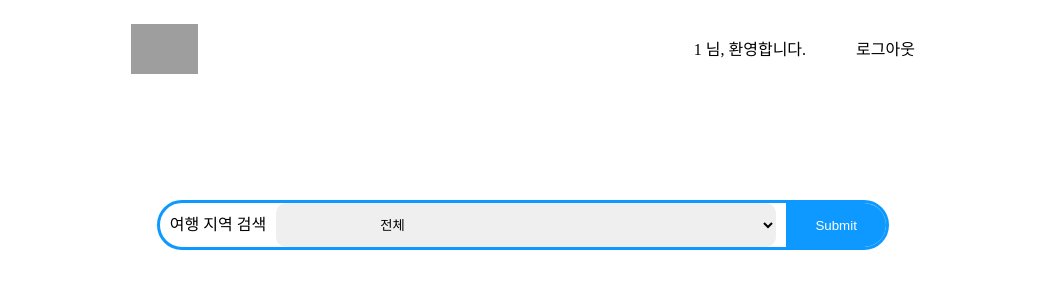
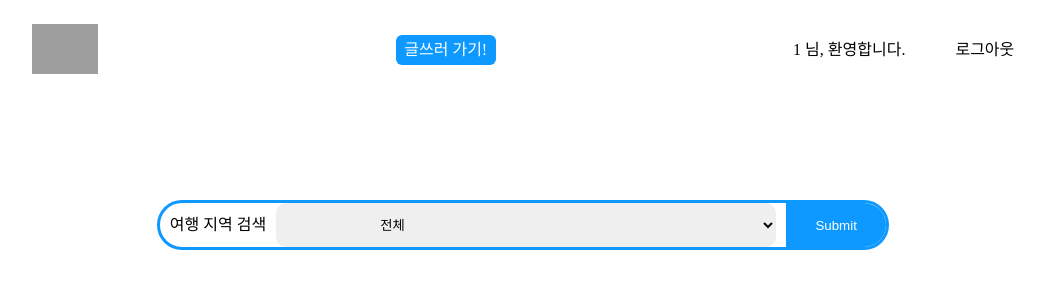
Before and after one commit to yoonion/tour-look-project, a Flask app: page / in a window 1280 px wide. Shown: the top 300 px of the page, without its empty margins (117-1162 px from the left). Run offline with Flask 3, Linux system fonts and the light colour scheme; the visitor is signed in with stand-in values (Sample User, id 1); grey boxes are pictures that could not be loaded.

Commit message:
Design: header css 변경

```diff
--- a/static/header.css
+++ b/static/header.css
@@ -6,9 +6,20 @@ header {
   justify-content: space-around;
   position: fixed;
   top: 0;
+  backdrop-filter: blur(3px);
 }
 header img {
   height: 50px;
+}
+header a.post-btn {
+  width: 100px;
+  height: 30px;
+  text-align: center;
+  background-color: #0d99ff;
+  color: #fff;
+  border-radius: 6px;
+  box-sizing: border-box;
+  line-height: 30px;
 }
 
 header .header-right {
--- a/templates/header.html
+++ b/templates/header.html
@@ -12,13 +12,13 @@
       <h1>
         <a href="/"><img src="../static/tourlook_logo.svg" alt="" /></a>
       </h1>
+      <a href="/post" class="post-btn">글쓰러 가기!</a>
       <div class="header-right">
-
         {%if session['user_id']%} {{session['user_id']}} 님, 환영합니다.
-          <a href="/logout">로그아웃</a>
+        <a href="/logout">로그아웃</a>
         {% else %}
-          <a href="/login">로그인</a>
-          <a href="/signup">회원가입</a>
+        <a href="/login">로그인</a>
+        <a href="/signup">회원가입</a>
         {% endif %}
       </div>
     </header>
```
